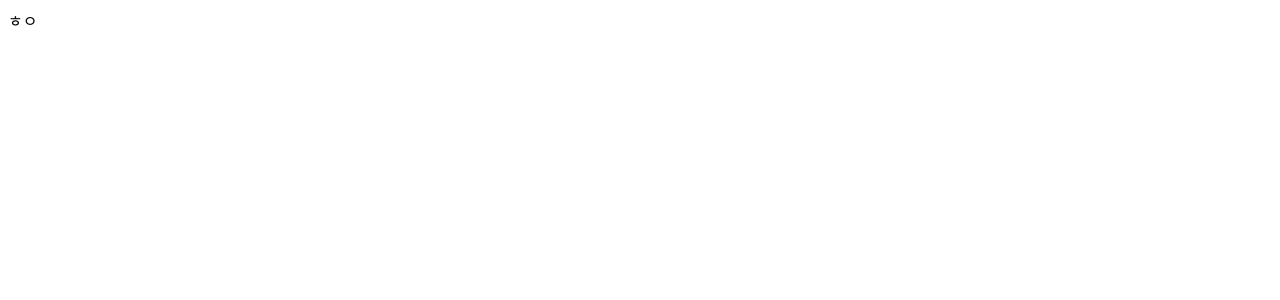
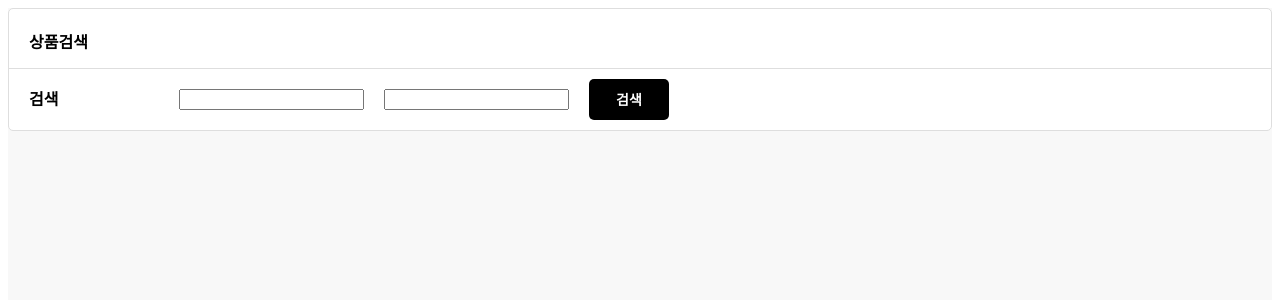
Before and after one commit to taehunlim/odyssey, a React (Create React App) app: page / in a window 1280 px wide. Shown: the top 300 px of the page. Built offline with nearby package versions, Linux system fonts and the light colour scheme.

Commit message:
Feat: Filter #1

```diff
--- a/src/App.css
+++ /dev/null
@@ -1,38 +0,0 @@
-.App {
-  text-align: center;
-}
-
-.App-logo {
-  height: 40vmin;
-  pointer-events: none;
-}
-
-@media (prefers-reduced-motion: no-preference) {
-  .App-logo {
-    animation: App-logo-spin infinite 20s linear;
-  }
-}
-
-.App-header {
-  background-color: #282c34;
-  min-height: 100vh;
-  display: flex;
-  flex-direction: column;
-  align-items: center;
-  justify-content: center;
-  font-size: calc(10px + 2vmin);
-  color: white;
-}
-
-.App-link {
-  color: #61dafb;
-}
-
-@keyframes App-logo-spin {
-  from {
-    transform: rotate(0deg);
-  }
-  to {
-    transform: rotate(360deg);
-  }
-}
--- a/src/App.js
+++ b/src/App.js
@@ -1,7 +1,13 @@
 import React from "react";
 
+import Filter from "./Filter";
+
 function App() {
-  return <div className="App">ㅎㅇ</div>;
+  return (
+    <div style={{ backgroundColor: "#f8f8f8", height: "100vh" }}>
+      <Filter />
+    </div>
+  );
 }
 
 export default App;
--- /dev/null
+++ b/src/Filter/index.jsx
@@ -0,0 +1,28 @@
+import React from "react";
+
+import "./style.css";
+
+function Filter() {
+  return (
+    <div className="filter">
+      <p>상품검색</p>
+
+      <div className="separator" />
+
+      <div className="filter-container">
+        <div className="filter-wrapper">
+          <span>검색</span>
+          <div className="filter-inputs">
+            <input />
+
+            <input />
+          </div>
+        </div>
+
+        <button className="filter-button">검색</button>
+      </div>
+    </div>
+  );
+}
+
+export default Filter;
--- /dev/null
+++ b/src/Filter/style.css
@@ -0,0 +1,55 @@
+.filter {
+  background-color: #ffffff;
+  padding: 20px 0 10px;
+  border: 1px solid #dedede;
+  border-radius: 5px;
+}
+
+.filter > p {
+  margin: 0 0 15px 0;
+  padding: 0 20px;
+  font-weight: 700;
+}
+
+.filter-container {
+  display: flex;
+  gap: 20px;
+  padding: 0 20px;
+}
+
+.filter-wrapper {
+  display: grid;
+  grid-template-columns: 150px auto;
+
+  align-items: center;
+  font-weight: 700;
+
+  font-size: 16px;
+  line-height: 19px;
+}
+
+.filter-inputs {
+  display: flex;
+  gap: 20px;
+}
+
+.filter-button {
+  font-weight: 700;
+  font-size: 14px;
+  line-height: 17px;
+  padding: 12px;
+  width: 80px;
+  height: 41px;
+
+  background-color: #000000;
+  color: #ffffff;
+  border-radius: 5px;
+  border: 0.1px solid transparent;
+  cursor: pointer;
+}
+
+.separator {
+  height: 1px;
+  background-color: #dedede;
+  margin-bottom: 10px;
+}
```
